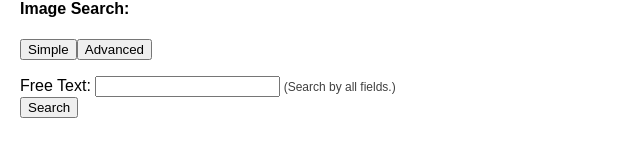
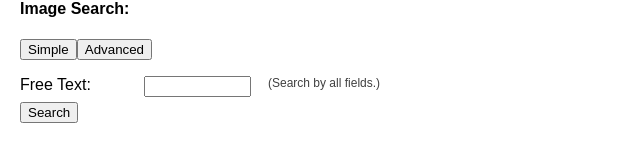
Before and after one commit to Jheller11/nasa-images, a React (Create React App) app: page /search in a window 1280 px wide. Shown: the part 139-300 px from the top of the page, without its empty margins (0-640 px from the left). Built offline with nearby package versions, Linux system fonts and the light colour scheme; the HTML template or start-up script is replaced by a standard one.

Commit message:
finish advanced search

```diff
--- a/src/App.css
+++ b/src/App.css
@@ -20,3 +20,14 @@ nav > a {
   opacity: 0.75;
   font-size: 75%;
 }
+
+.form-group {
+  display: grid;
+  grid-template-columns: 10% 10% 50%;
+  grid-template-rows: 100%;
+  margin-bottom: 5px;
+}
+
+input {
+  width: 80%;
+}
--- a/src/components/Input/Input.js
+++ b/src/components/Input/Input.js
@@ -2,7 +2,7 @@ import React from 'react'
 
 const Input = ({ label, name, handleChange, description }) => {
   return (
-    <div>
+    <div className="form-group">
       <label htmlFor={name}> {label}: </label>
       <input onChange={handleChange} type="text" name={name} />
       <span className="description"> ({description}) </span>
```
